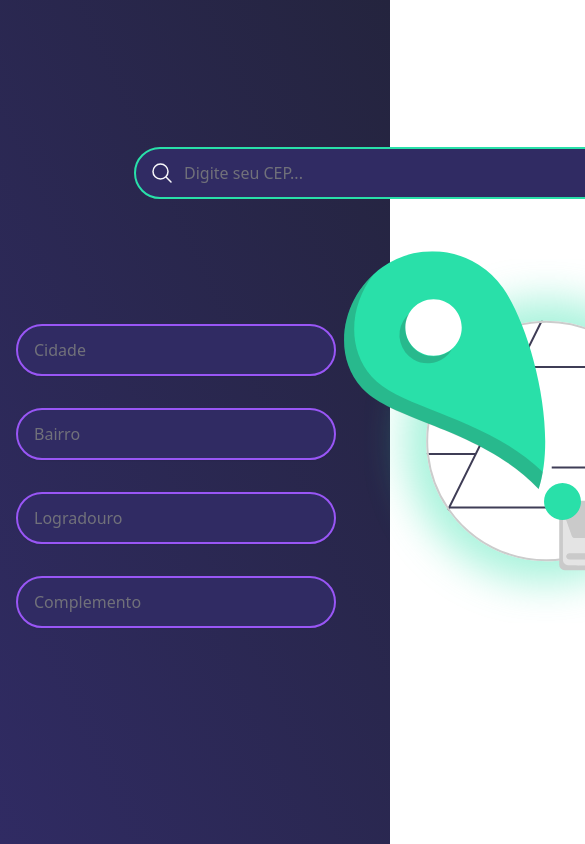
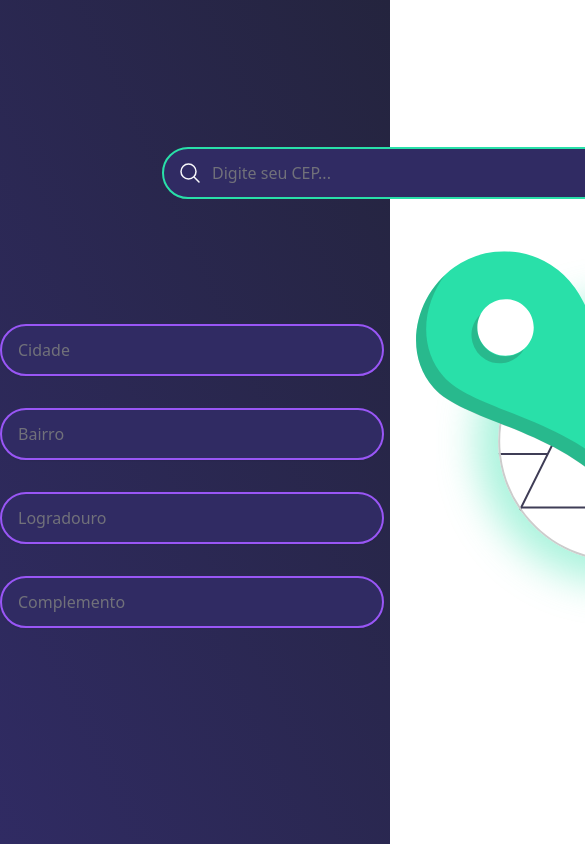
Before and after one commit to stanleywodson/G4F-FRONTEND, a React (Vite) app: page / in a window 390 px wide. Shown: the top 844 px of the page, 585 px wide, since content can reach past the window. Built offline with nearby package versions, Linux system fonts and the light colour scheme.

Commit message:
fix: distance of inputs

```diff
--- a/src/App.tsx
+++ b/src/App.tsx
@@ -5,10 +5,9 @@ import { Input } from "./components/Input"
 function App() {
 	return (
 		<div className="flex items-center h-screen bg-gradient-to-tr from-[#302B63] to-[#24243E]">
-			<div className="flex flex-col items-center max-w-7xl mx-auto px-4 sm:px-6 lg:px-8">
+			<div className="flex flex-col items-center w-auto mx-auto">
 				{/* search cep */}
-				<div className="min-w-[600px]">
-					<div className="relative">
+					<div className="relative min-w-[600px]">
 						<div className="absolute inset-y-0 start-0 flex items-center ps-3 pointer-events-none">
 							<Search />
 						</div>
@@ -19,11 +18,10 @@ function App() {
 						//    onChange={(e) => setSearch(e.target.value)}
 						/>
 					</div>
-				</div>
 
 				{/* inputs logradouros */}
-				<div className="flex mt-10">
-					<div className="flex justify-center min-w-80 flex-col gap-6">
+				<div className="flex mt-10 gap-6">
+					<div className="flex justify-center min-w-96 flex-col gap-6">
 						<Input
 							type="text"
 							placeholder="Cidade"
```
